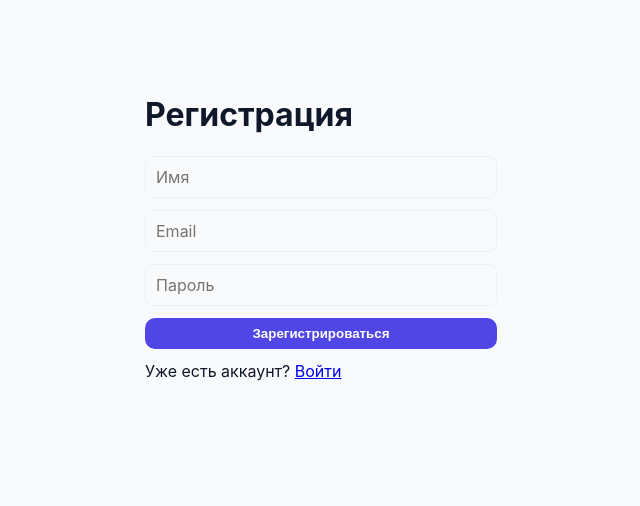
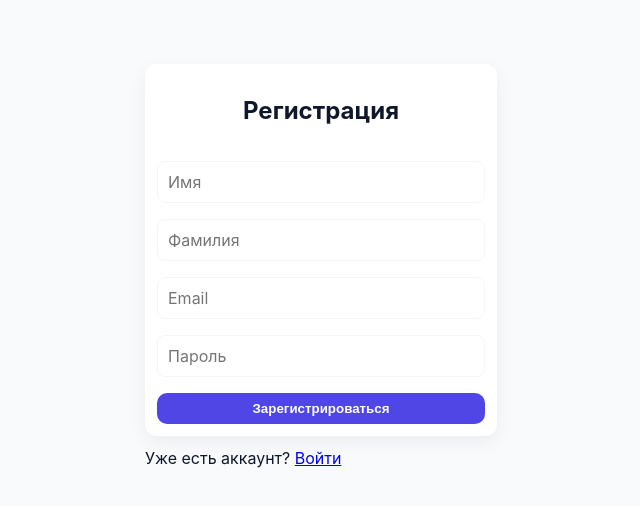
Before and after one commit to hohlayder/Mentor_Platform, a React (Vite) app in the folder frontend/: page /signup in a window 1280 px wide. Shown: the top 506 px of the page, without its empty margins (319-959 px from the left). Built offline with nearby package versions, Linux system fonts and the light colour scheme.

Commit message:
fixed register

```diff
--- a/frontend/src/pages/Login.tsx
+++ b/frontend/src/pages/Login.tsx
@@ -1,79 +1,86 @@
-import { useState } from "react";
-import { useNavigate } from "react-router-dom";
+import React, { useState } from "react";
 
-const API_URL = "http://localhost:8080/api/v1";
-
-export const Login = () => {
+export const Register: React.FC = () => {
   const [email, setEmail] = useState("");
   const [password, setPassword] = useState("");
-  const [error, setError] = useState("");
-  const navigate = useNavigate();
 
-  const handleSubmit = async (e: React.FormEvent) => {
+  const [loading, setLoading] = useState(false);
+  const [error, setError] = useState<string | null>(null);
+  const [success, setSuccess] = useState<string | null>(null);
+
+  async function handleRegister(e: React.FormEvent) {
     e.preventDefault();
-    setError("");
+    setError(null);
+    setSuccess(null);
+    setLoading(true);
 
     try {
-      const res = await fetch(`${API_URL}/auth/login`, {
+      const res = await fetch("http://localhost:8080/api/v1/auth/login", {
         method: "POST",
-        headers: { "Content-Type": "application/json" },
-        body: JSON.stringify({ email, password }),
+        headers: {
+          "Content-Type": "application/json"
+        },
+        body: JSON.stringify({
+          email: email,
+          password: password
+        })
       });
 
+      if (res.status === 201) {
         const data = await res.json();
-
-      if (!res.ok) {
-        setError(data.message || "Ошибка авторизации");
-        return;
+        setSuccess("Аккаунт создан! Ваш ID: " + data.id);
+        sessionStorage.setItem("token", data.id);
+      } else if (res.status === 400) {
+        setError("Некорректные данные. Проверьте ввод.");
+      } else if (res.status === 401) {
+        setError("Неверный логине или пароль");
+      } else {
+        setError(`${res.status} Error`);
       }
 
-      // сохраняем токен в localStorage
-      localStorage.setItem("token", data.token);
+    } catch (e) {
+      setError("Не удалось подключиться к серверу.");
+    }
 
-      // редирект на домашнюю страницу
-      navigate("/");
-    } catch (err) {
-      setError("Сетевая ошибка. Попробуйте позже.");
+    setLoading(false);
   }
-  };
 
   return (
-    <div style={{ display: "grid", placeItems: "center", minHeight: "100vh", padding: "16px" }}>
+    <div className="container" style={{ maxWidth: 400, marginTop: 40 }}>
+
       <form
-        onSubmit={handleSubmit}
+        onSubmit={handleRegister}
         className="card"
         style={{ width: "100%", maxWidth: "360px", display: "flex", flexDirection: "column", gap: "16px" }}
       >
         <h2 style={{ textAlign: "center" }}>Вход</h2>
 
-        <label>
-          Email
         <input
+          className="input"
           type="email"
-            placeholder="Введите email"
+          placeholder="Email"
           value={email}
-            onChange={e => setEmail(e.target.value)}
-            required
+          onChange={(e) => setEmail(e.target.value)}
         />
-        </label>
 
-        <label>
-          Пароль
         <input
+          className="input"
           type="password"
-            placeholder="Введите пароль"
+          placeholder="Пароль"
           value={password}
-            onChange={e => setPassword(e.target.value)}
-            required
+          onChange={(e) => setPassword(e.target.value)}
         />
-        </label>
 
-        <button type="submit" className="btn btn-primary">Войти</button>
+        <button className="btn btn-primary" disabled={loading}>
+          {loading ? "Загрузка..." : "Войти"}
+        </button>
+      </form>
 
-        <div style={{ textAlign: "center", fontSize: "14px" }}>
-          Нет аккаунта? <a href="/signup">Зарегистрироваться</a>
+      {error && <p style={{ color: "red", marginTop: 10 }}>{error}</p>}
+      {success && <p style={{ color: "green", marginTop: 10 }}>{success}</p>}
+      <p style={{ marginTop: "12px" }}>
+        Нет аккаунта? <a href="/register">Зарегестрироваться</a>
+      </p>
     </div>
-      </form>
-    </div>
-  )
-}
+  );
+};
--- a/frontend/src/pages/Register.tsx
+++ b/frontend/src/pages/Register.tsx
@@ -1,84 +1,100 @@
 import React, { useState } from "react";
 
 export const Register: React.FC = () => {
-  const [form, setForm] = useState({
-    name: "",
-    surname: "",
-    email: "",
-    password: ""
-  });
+  const [name, setName] = useState("");
+  const [surname, setSurname] = useState("");
+  const [email, setEmail] = useState("");
+  const [password, setPassword] = useState("");
 
   const [loading, setLoading] = useState(false);
   const [error, setError] = useState<string | null>(null);
   const [success, setSuccess] = useState<string | null>(null);
 
-  const handleChange = (e: React.ChangeEvent<HTMLInputElement>) => {
-    setForm({ ...form, [e.target.name]: e.target.value });
-  };
-
-  const handleSubmit = async (e: React.FormEvent) => {
+  async function handleRegister(e: React.FormEvent) {
     e.preventDefault();
-    setLoading(true);
     setError(null);
     setSuccess(null);
+    setLoading(true);
 
     try {
-      const response = await fetch("http://localhost:8080/api/v1/auth/register", {
+      const res = await fetch("http://localhost:8080/api/v1/auth/register", {
         method: "POST",
         headers: {
           "Content-Type": "application/json"
         },
-        body: JSON.stringify(form)
+        body: JSON.stringify({
+          name: name,
+          surname: surname,
+          email: email,
+          password: password
+        })
       });
 
-      if (response.status === 201) {
-        const data = await response.json();
-        setSuccess(`Регистрация прошла успешно! ID: ${data.id}`);
-        setForm({ name: "", surname: "", email: "", password: "" });
+      if (res.status === 201) {
+        const data = await res.json();
+        setSuccess("Аккаунт создан! Ваш ID: " + data.id);
+        sessionStorage.setItem("token", data.id);
+      } else if (res.status === 400) {
+        setError("Некорректные данные. Проверьте ввод.");
       } else {
-        const errData = await response.json();
-        setError(errData.message || "Ошибка при регистрации");
+        setError(`${res.status} Error`);
       }
-    } catch (err) {
-      setError("Сервер недоступен");
-    } finally {
-      setLoading(false);
+
+    } catch (e) {
+      setError("Не удалось подключиться к серверу.");
     }
-  };
+
+    setLoading(false);
+  }
 
   return (
-    <div className="container" style={{ maxWidth: "400px", marginTop: "50px" }}>
-      <h1>Регистрация</h1>
+    <div className="container" style={{ maxWidth: 400, marginTop: 40 }}>
+
       <form
-        onSubmit={handleSubmit}
-        style={{ display: "flex", flexDirection: "column", gap: "12px" }}
+        onSubmit={handleRegister}
+        className="card"
+        style={{ width: "100%", maxWidth: "360px", display: "flex", flexDirection: "column", gap: "16px" }}
       >
+        <h2 style={{ textAlign: "center" }}>Регистрация</h2>
         <input
+          className="input"
           type="text"
-          name="name"
           placeholder="Имя"
-          value={form.name}
-          onChange={handleChange}
+          value={name}
+          onChange={(e) => setName(e.target.value)}
         />
+
         <input
+          className="input"
+          type="text"
+          placeholder="Фамилия"
+          value={surname}
+          onChange={(e) => setSurname(e.target.value)}
+        />
+
+        <input
+          className="input"
           type="email"
-          name="email"
           placeholder="Email"
-          value={form.email}
-          onChange={handleChange}
+          value={email}
+          onChange={(e) => setEmail(e.target.value)}
         />
+
         <input
+          className="input"
           type="password"
-          name="password"
           placeholder="Пароль"
-          value={form.password}
-          onChange={handleChange}
+          value={password}
+          onChange={(e) => setPassword(e.target.value)}
         />
-        <button type="submit" className="btn btn-primary" disabled={loading}>
-          {loading ? "Отправка..." : "Зарегистрироваться"}
+
+        <button className="btn btn-primary" disabled={loading}>
+          {loading ? "Загрузка..." : "Зарегистрироваться"}
         </button>
       </form>
-      {error && <p style={{ color: "red", marginTop: "8px" }}>{error}</p>}
+
+      {error && <p style={{ color: "red", marginTop: 10 }}>{error}</p>}
+      {success && <p style={{ color: "green", marginTop: 10 }}>{success}</p>}
       <p style={{ marginTop: "12px" }}>
         Уже есть аккаунт? <a href="/login">Войти</a>
       </p>
```
Lines whose indentation alone changed are shown as unchanged.
